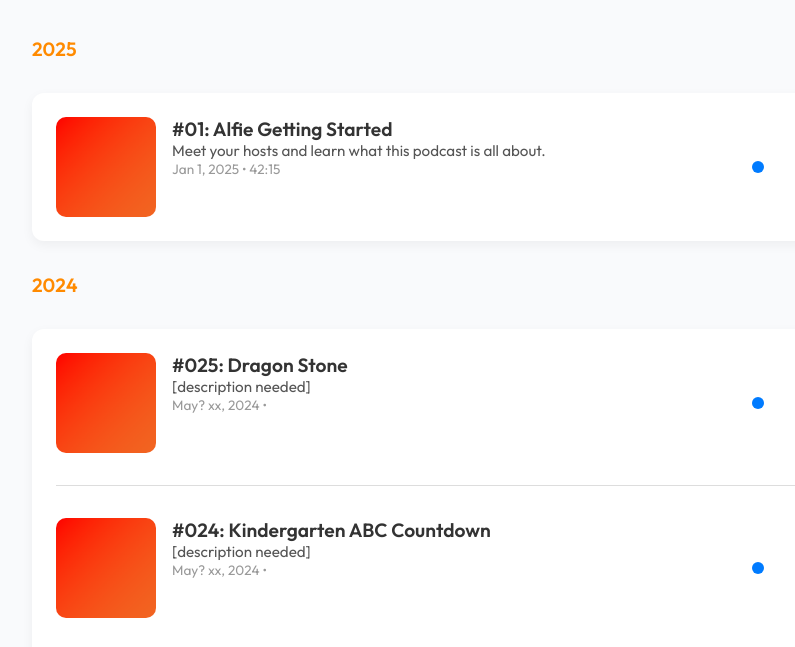
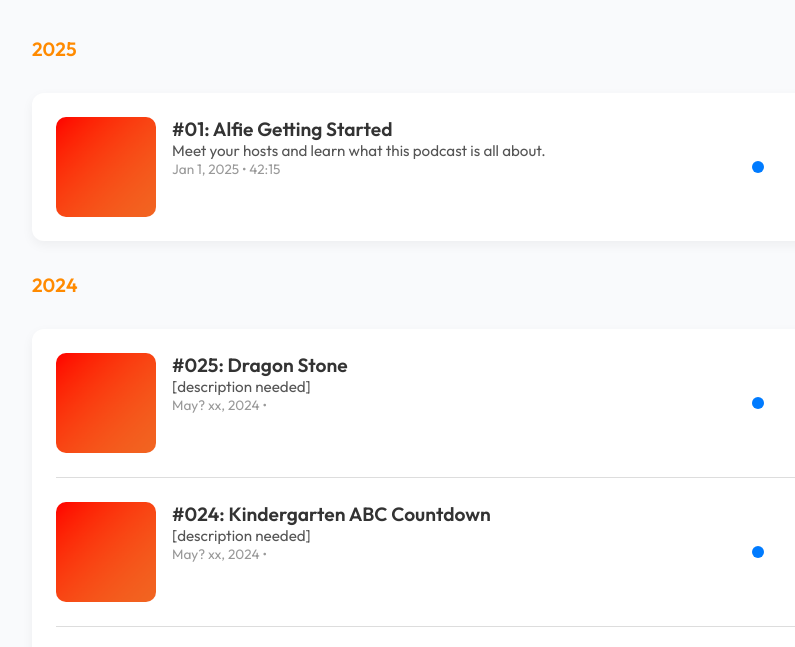
Before and after one commit to micjobe/inside-the-fort, a plain HTML site: page index.html in a window 1280 px wide. Shown: the part 104-751 px from the top of the page, without its empty margins (208-1003 px from the left). Drawn offline with Linux system fonts and the light colour scheme.

Commit message:
Update github_test.css

```diff
--- a/github_test.css
+++ b/github_test.css
@@ -158,7 +158,7 @@ h2 {
 .episode-divider {
   border: none;
   border-top: 1px solid #ddd;
-  margin: 1rem 0;
+  margin: 0.5rem 0;
 }
 
 .episode-card .episode:last-of-type + .episode-divider {
```
